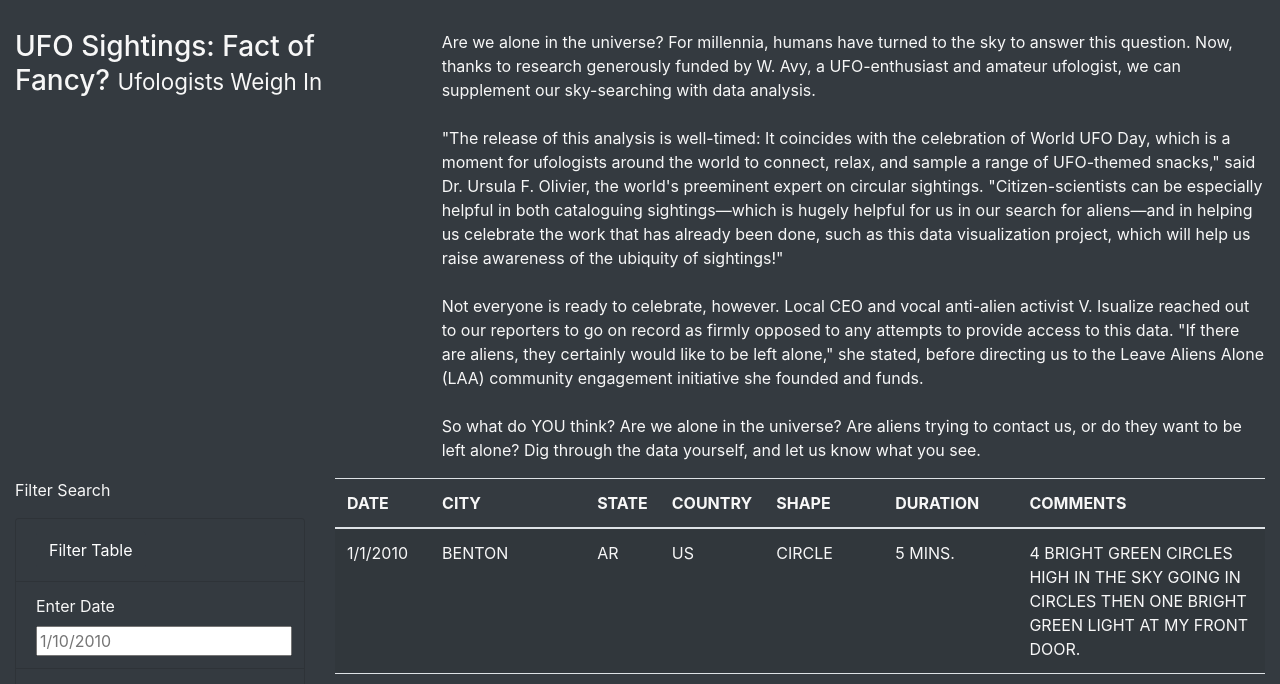
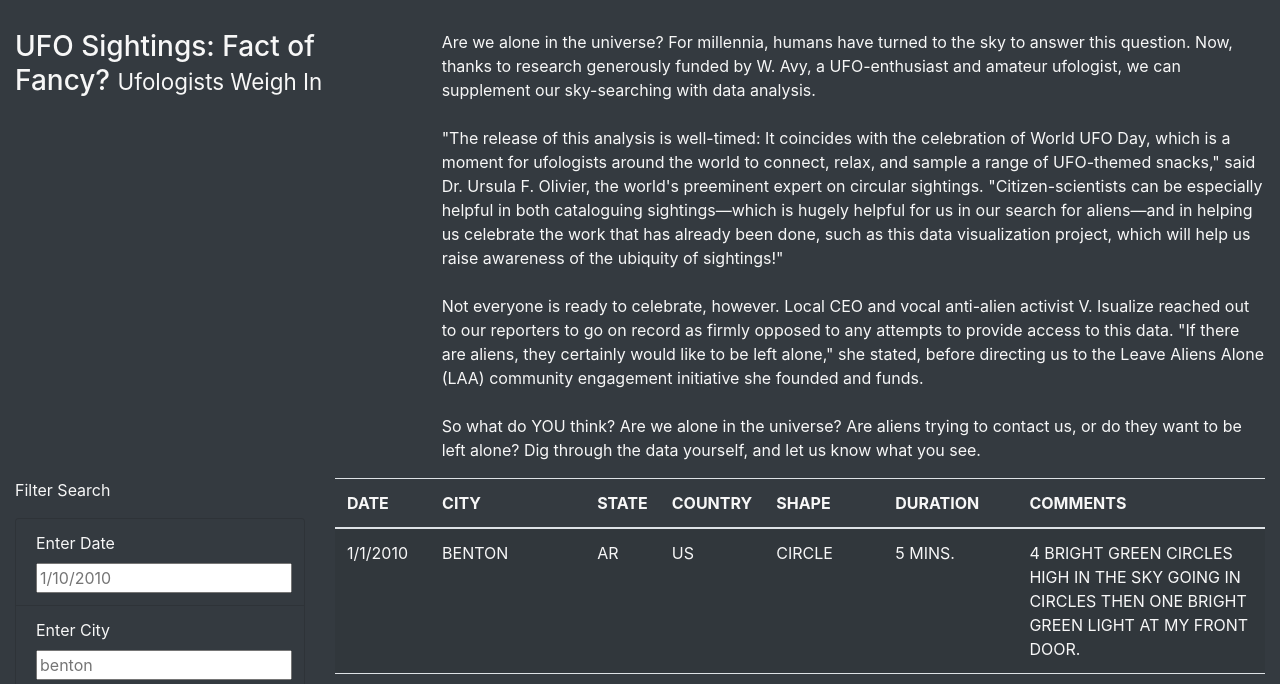
Before and after one commit to mmh926/UFOs, a plain HTML site: page index.html in a window 1280 px wide. Shown: the part 261-945 px from the top of the page. Drawn offline with nearby package versions, Linux system fonts and the light colour scheme.

Commit message:
update index to verify filters work

```diff
--- a/index.html
+++ b/index.html
@@ -43,9 +43,9 @@
             <form class="bg-dark">
                 <p>Filter Search</p>
                     <ul class="list-group">
-                        <li class="list-group-item bg-dark">
+                        <!-- <li class="list-group-item bg-dark">
                             <button id="filter-btn" type="button" class="btn btn-dark">Filter Table</button>
-                        </li>
+                        </li> -->
                         <li class="list-group-item bg-dark">
                           <label for="date" class="bg-dark">Enter Date</label>
                           <input type="text" placeholder="1/10/2010" id="datetime" />
@@ -71,42 +71,6 @@
         </div>
 
 
-          <!-- <div class="col-md-3">
-            <form class = "bg-dark">
-             <div class="form-group text-uppercase">
-              <p>Filter Search</p>
-              <ul class="list-group" id="filters" style ="list-style-type: none">
-                <li class=“list-group-item bg-dark”>
-                  <button id=“filter-btn” type=“button” class=“btn btn-dark”>Filter Table</button>
-                  <label for="date">Enter Date</label>
-                  <input class="form-control" type="text" class = 'input_objects' placeholder="1/10/2010" id="datetime" />
-                </li>
-                <li class="list-group-item bg-dark">
-                  <label for="date">Enter City</label>
-                  <input type="text" class = 'input_objects' placeholder="benton" id="city" />
-                </li>
-                <li class="bg-dark">
-                  <label for="date">Enter State</label>
-                  <input type="text" class = 'input_objects' placeholder="ar" id="state" />
-                </li>
-                <li class="bg-dark">
-                  <label for="date">Enter Country</label>
-                  <input type="text" class = 'input_objects' placeholder="us" id="country" />
-                </li>
-                <li class="bg-dark">
-                  <label for="date">Enter Shape</label>
-                  <input type="text" class = 'input_objects' placeholder="circle" id="shape" />
-                </li>
-
-              </ul>
-              <br>
-              <button id="filter-btn" type="button" class="btn btn-secondary text-uppercase" style="font-weight: lighter">Filter Table</button>
-              <br><br>
-              <button id="unfilter-btn" type="button" class="btn btn-secondary text-uppercase" style="font-weight: lighter">Unfilter Table</button>
-             </div>
-            </form>
-
-          </div> -->
           <!--Table-->
          <div class="col-md-9">
            <div id="table-area" class="" style="height: 600px; overflow:auto;">
```
